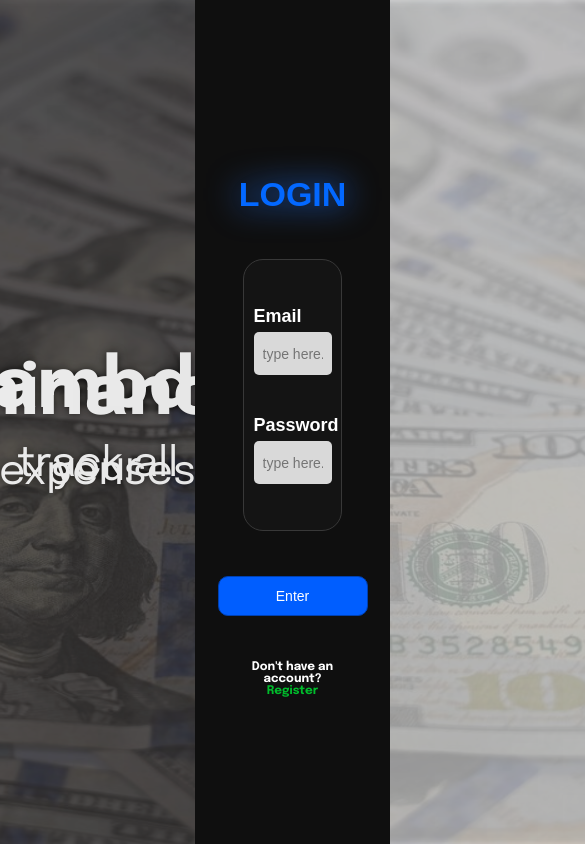
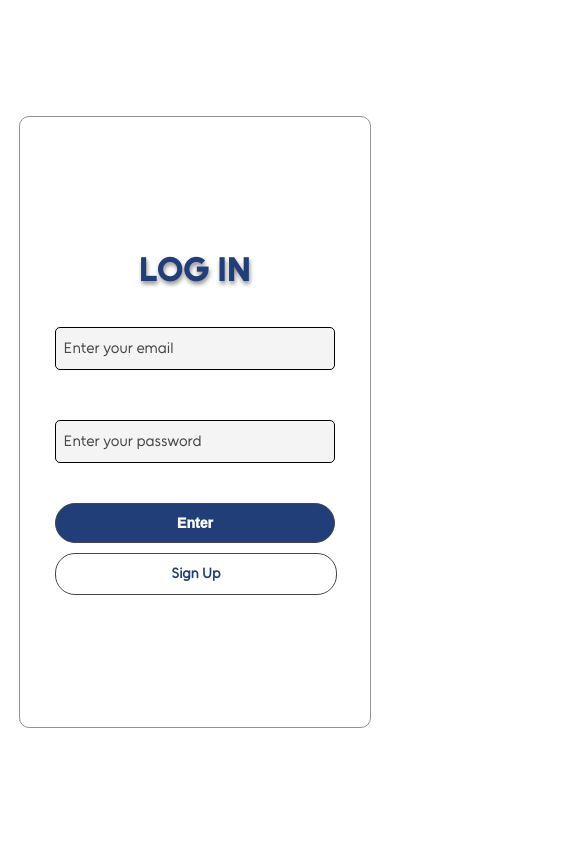
Before and after one commit to jhn816/lambdaphinance, a React (Create React App) app in the folder client/: page / in a window 390 px wide. Shown: the top 844 px of the page, 585 px wide, since content can reach past the window. Built offline with nearby package versions, Linux system fonts and the light colour scheme; no server answers.

Commit message:
Login page completely redesigned and added animations and media queries

```diff
--- a/client/src/App.css
+++ b/client/src/App.css
@@ -1,7 +1,18 @@
 @import url('https://fonts.googleapis.com/css2?family=Epilogue:wght@400;600;700&display=swap');
 
+/* body {
+  font-family: 'Epilogue', sans-serif;
+} */
+
+@font-face {
+  font-family: 'Unageo';
+  src: url('./assets/fonts/Unageo-Regular.ttf') format('truetype');
+  font-weight: normal;
+  font-style: normal;
+}
+
 body {
-  font-family: 'Epilogue', sans-serif;
+  font-family: 'Unageo', sans-serif;
 }
 
 .App {
--- a/client/src/Components/Login.jsx
+++ b/client/src/Components/Login.jsx
@@ -48,6 +48,7 @@ const Login = () => {
     }
 
     return (
+        <div className="login-page">
             <div className="login-containers">
                 <div className="login-titles">
                     <img src={Money} alt="money" className="money"/>
@@ -56,24 +57,35 @@ const Login = () => {
                 </div>
                 <form onSubmit={checkAccount}>
                     <div className="login-information">
-                    <h2>LOGIN</h2>
                         <div className="login-box">
+                            <h2 style={{marginBottom:"10px"}}>LOG IN</h2>
 
                             <div className="login-input">
-                            <h4> Email </h4>
-                            <input type="email" onChange = {(e) => setEmail(e.target.value)} placeholder="type here..." />
+                                <input name="emailInput" type="email" autocomplete="off" placeholder=""  onChange = {(e) => setEmail(e.target.value)} />
+                                <label className="login-label" for="emailInput"> Enter your email </label>
                             </div>
 
-                        <div className="login-input">
-                            <h4> Password </h4>
-                            <input type="password" onChange = {(e) => setPassword(e.target.value)} placeholder="type here..." />
-                            {error.match && <p>{error.match}</p>}
+                            <div className="login-input" style={{marginBottom:"15px"}}>
+                                <input name="passwordInput" type="password" autocomplete="new-password" placeholder=" " onChange = {(e) => setPassword(e.target.value)} />
+                                <label className="login-label" for="passwordInput"> Enter your password </label>
+                            </div>
+
+                            <div style={{width:"100%"}}>
+                                <button type="submit" style={{marginBottom:"10px"}} > Enter</button>
+                                <a type="button" href="/register" data-discover="true" id="login-register"> Sign Up </a>
                             </div>
                         </div>
-                    <button type="submit" > Enter</button>
-                    <h6> Don't have an account? <Link to="/register"> Register</Link></h6>
                     </div>
+                    {error.match &&
+                    <div id="modal-container">
+                        <div className="modal-header">
+                            <h3>Oh no!</h3>
+                        </div>
+                        <p>{error.match}</p>
+                        <button type="button" onClick={() => (setError({}))}> Close </button>
+                    </div>}
                 </form>
+            </div>
         </div>
     )
 }
--- a/client/src/Components/css/Login.css
+++ b/client/src/Components/css/Login.css
@@ -1,6 +1,13 @@
-.login-containers {
+.login-page {
+
     width: 100%;
     height: 100vh;
+}
+.login-containers {
+    z-index: 1;
+    position: relative;
+    width: 100%;
+    height: 100%;
     display: flex;
     flex-direction: row;
     background-color: #494646;
@@ -22,18 +29,25 @@
     align-items: center;
     justify-content: center;
     flex-direction: column;
-    background-color: rgb(15, 15, 15);
+    background-color: rgb(255, 255, 255);
     width: 50%;
     gap: 15px;
     z-index: 2;
 }
 
+@font-face {
+    font-family: 'UnageoBold';
+    src: url('../../assets/fonts/Unageo-ExtraBold.ttf') format('truetype');
+    font-weight: normal;
+    font-style: normal;
+  }
+
 .login-information h2 {
-    font-family: Arial, Helvetica, sans-serif;
+    font-family: 'UnageoBold', sans-serif;
     font-size: 34px;
     margin-bottom: 0px;
-    color: rgb(3, 104, 255);
-    filter: drop-shadow(0 0 1rem rgb(31, 115, 250));
+    color: rgb(33, 62, 120);
+    text-shadow: 1px 3px 4px rgba(0, 0, 0, 0.437);
     border-radius: 30px;
 }
 
@@ -42,33 +56,64 @@
     flex-direction: column;
     justify-content: center;
     align-items: center;
-    border-radius: 20px;
-    width: 100%;
-    height: 40%;
-    background-color: #141414;
-    border: 1px solid rgb(56, 56, 56);
-    color: white;
+    border-radius: 10px;
+    width: 80%;
+    padding: 35px;
+    background-color: rgba(255, 255, 255, 0.91);
+    border: 1px solid rgb(146, 146, 146);
+    color: black;
 }
 
 .login-input {
     display: flex;
     flex-direction: column;
-    width: 80%;
-    padding: 20px;
+    width: 100%;
+    padding: 25px 0px 25px 0px;
+    position: relative;
 }
 
-.login-input input {
+.login-label {
+    transition: all 200ms cubic-bezier(0.0, 0, 0.2, 1) 0ms;
+    position: absolute;
+    font-size: 15px;
+    top: 37px;
+    left: 9px;
+    color: #494646;
+    pointer-events: none;
+}
+
+input[type="email"] , input[type="password"] {
     margin-top: 0px;
     height: 25px;
-    background-color:#D9D9D9;
+    background-color:#f5f4f4;
     border: 1px solid transparent;
     border-radius: 5px;
     padding: 8px;
-    font-size: 14px;
+    font-size: 17px;
+    border: 1px solid black;
+    font-family: 'Unageo', sans-serif;
 }
 
+input[type="email"]:focus, input[type="password"]:focus {
+    outline: none;
+}
+
+input[type="email"]:focus + label , input[type="password"]:focus + label {
+    color: rgb(33, 62, 120);
+    font-weight: 1000;
+    top: 0;
+    left: 0;
+}
+
+
+input[type="email"]:not(:placeholder-shown) + label, input[type="password"]:not(:placeholder-shown) + label {
+    color: rgb(33, 62, 120);
+    font-weight: 1000;
+    top: 0;
+    left: 0;
+  }
+
 .login-input h4 {
-    font-family: Arial, Helvetica, sans-serif;
     margin-top: 0px;
     margin-bottom: 5px;
     font-size: 18px;
@@ -88,20 +133,21 @@
 }
 
 .login-information button {
-    width: 150px;
+    width: 100%;
     height: 40px;
-    border: 1px solid #0041b1;
+    border: 1px solid rgb(68, 71, 78);
     color: white;
     font-size: 14px;
-    font-weight: 100;
-    background-color: #005eff;
-    border-radius: 10px;
+    font-weight: 1000;
+    background-color: rgb(33, 62, 120);
+    border-radius: 20px;
     transition: .3s;
 }
 
 .login-information button:hover{
-    filter: drop-shadow(0 0 .4rem rgb(0, 71, 184));
-    background-color: #004fd7;
+    border: 1px solid rgb(21, 50, 106);
+    filter: drop-shadow(0 0 .4rem rgba(41, 42, 43, 0.456));
+    background-color: rgb(56, 93, 169);
     transform: scale(1.01);
     cursor: pointer;
 }
@@ -110,20 +156,49 @@
     transform: scale(.98);
 }
 
+.login-information a {
+    display: flex;
+    align-items: center;
+    justify-content: center;
+    width: 100%;
+    height: 40px;
+    border: 1px solid rgb(68, 71, 78);
+    font-size: 14px;
+    color: rgb(33, 62, 120);
+    text-decoration: none;
+    font-weight: 1000;
+    background-color: transparent;
+    border-radius: 20px;
+    transition: .3s;
+}
+
+.login-information a:hover{
+    filter: drop-shadow(0 0 .4rem rgba(41, 42, 43, 0.456));
+    background-color: rgb(33, 62, 120);
+    color: white;
+    transform: scale(1.01);
+    cursor: pointer;
+}
+
+.login-information a:active{
+    transform: scale(.98);
+}
+
 form h6 {
-    color: rgb(255, 255, 255);
+    text-shadow: 1px 3px 6px rgba(0, 0, 0, 0.237);
+    color: black;
     margin-top: 0px;
     margin-bottom: 0px;
 }
 
 form h6 a{
-    color: #00bc2c;
+    color: #007c1d;
     transition: .3s;
     text-decoration: none;
 }
 
 form h6 a:hover{
-    color: #2de858;
+    color: #039926;
     text-decoration: underline;
 }
 
@@ -153,3 +228,98 @@ form h6 a:hover{
     position:absolute;
     top: 50%;
 }
+
+@keyframes modalFadeIn {
+    from {
+        opacity: 0;
+        transform: translate(-50%, calc(-50% + 20px));
+    }
+    to {
+        opacity: 1;
+        transform: translate(-50%, -50%);
+    }
+}
+
+#modal-container {
+    position: fixed;
+    display: flex;
+    flex-direction: column;
+    align-items: center;
+    top: 50%;
+    left: 50%;
+    transform: translate(-50%, -50%);
+    z-index: 1000;
+    filter: drop-shadow(0px 0px 150px rgba(0, 0, 0, 0.744));
+    border-radius: 20px;
+    background-color: #ffffff;
+    width: 350px;
+    overflow: hidden;
+    animation: modalFadeIn .6s ease-out;
+    height: 170px;
+    transition: .3s;
+}
+
+#modal-container:hover {
+    filter: drop-shadow(0px 0px 125px rgba(0, 0, 0, 0.944));
+}
+
+.modal-header {
+    background-color: rgb(33, 62, 120);
+    width: 100%;
+}
+
+#modal-container p {
+    color: black;
+    font-size: 18px;
+    height: 30px;
+}
+
+#modal-container h3 {
+    margin: 10px;
+    font-size: 26px;
+    font-weight: 1000;
+}
+
+#modal-container button {
+    background-color: #ffffff;
+    padding: 5px;
+    border: 1px solid black;
+    border-radius: 20px;
+    width: 100px;
+    transition: .3s;
+}
+
+#modal-container button:hover {
+    cursor: pointer;
+    transform: scale(1.04);
+    background-color: rgb(68, 66, 66);
+    color: white;
+}
+
+#modal-container button:active {
+    transform: scale(.98);
+}
+
+@media (max-width: 1439px) {
+    .login-titles {
+        display: none;
+    }
+
+    .login-containers form {
+        width: 100%;
+    }
+}
+
+@media (max-width: 767px) {
+    .login-information {
+        width: 90%;
+    }
+
+    .login-box {
+        height: 80%;
+    }
+
+    .login-information h2 {
+        margin-top: 0px;
+    }
+}
```
Also changed, not shown: client/src/assets/fonts/Unageo-ExtraBold.ttf (added), client/src/assets/fonts/Unageo-Regular.ttf (added). Lines whose indentation alone changed are shown as unchanged.
